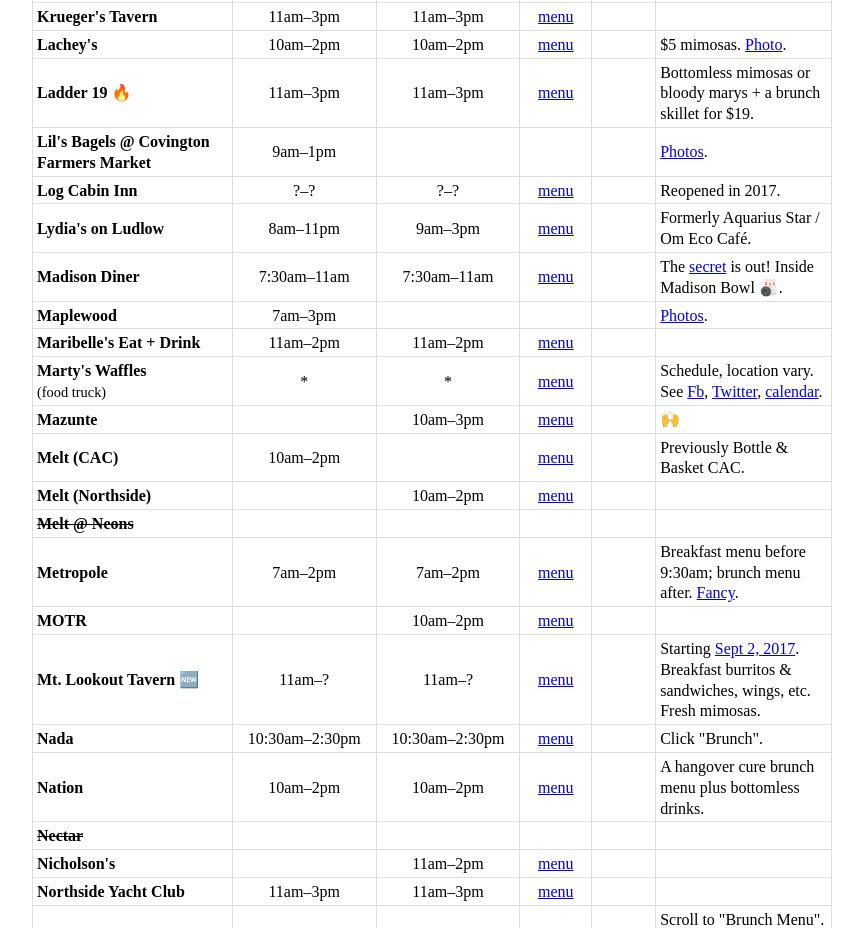
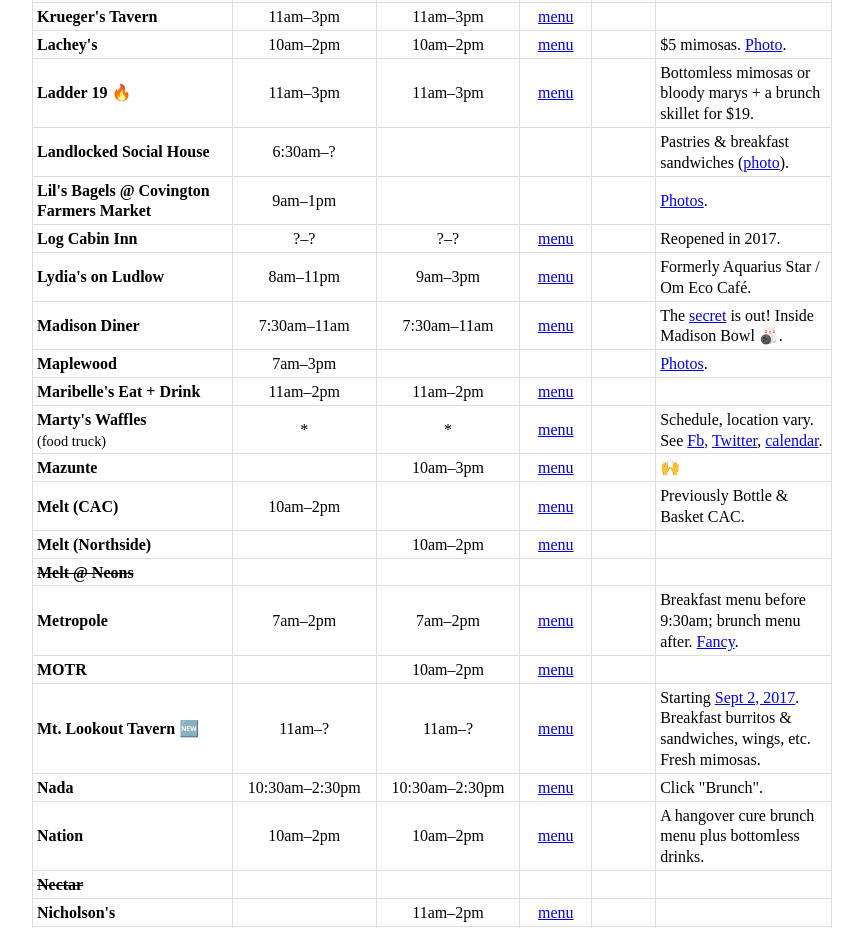
Before and after one commit to tedmiston/qcbrunch, a plain HTML site: page index.html in a window 1280 px wide. Shown: the part 2595-3523 px from the top of the page, without its empty margins (208-1071 px from the left). Drawn offline with nearby package versions, Linux system fonts and the light colour scheme.

Commit message:
Add Landlocked Social House
Closes #39.

```diff
--- a/index.html
+++ b/index.html
@@ -513,6 +513,14 @@
                     <td><a href="http://www.ladder19.com/bar-menu/#firemansbrunch" target="_blank" rel="noopener">menu</a></td>
                     <td></td>
                     <td>Bottomless mimosas or bloody marys + a brunch skillet for $19.</td>
+                </tr>
+                <tr id="landlocked-social-house">
+                    <td>Landlocked Social House</td>
+                    <td>6:30am–?</td>
+                    <td></td>
+                    <td></td>
+                    <td></td>
+                    <td>Pastries &amp; breakfast sandwiches (<a href="https://www.instagram.com/p/Bco-mggladE/" target="_blank" rel="noopener">photo</a>).</td>
                 </tr>
                 <tr id="lils-bagels">
                     <td>Lil's Bagels @ Covington Farmers Market</td>
```
